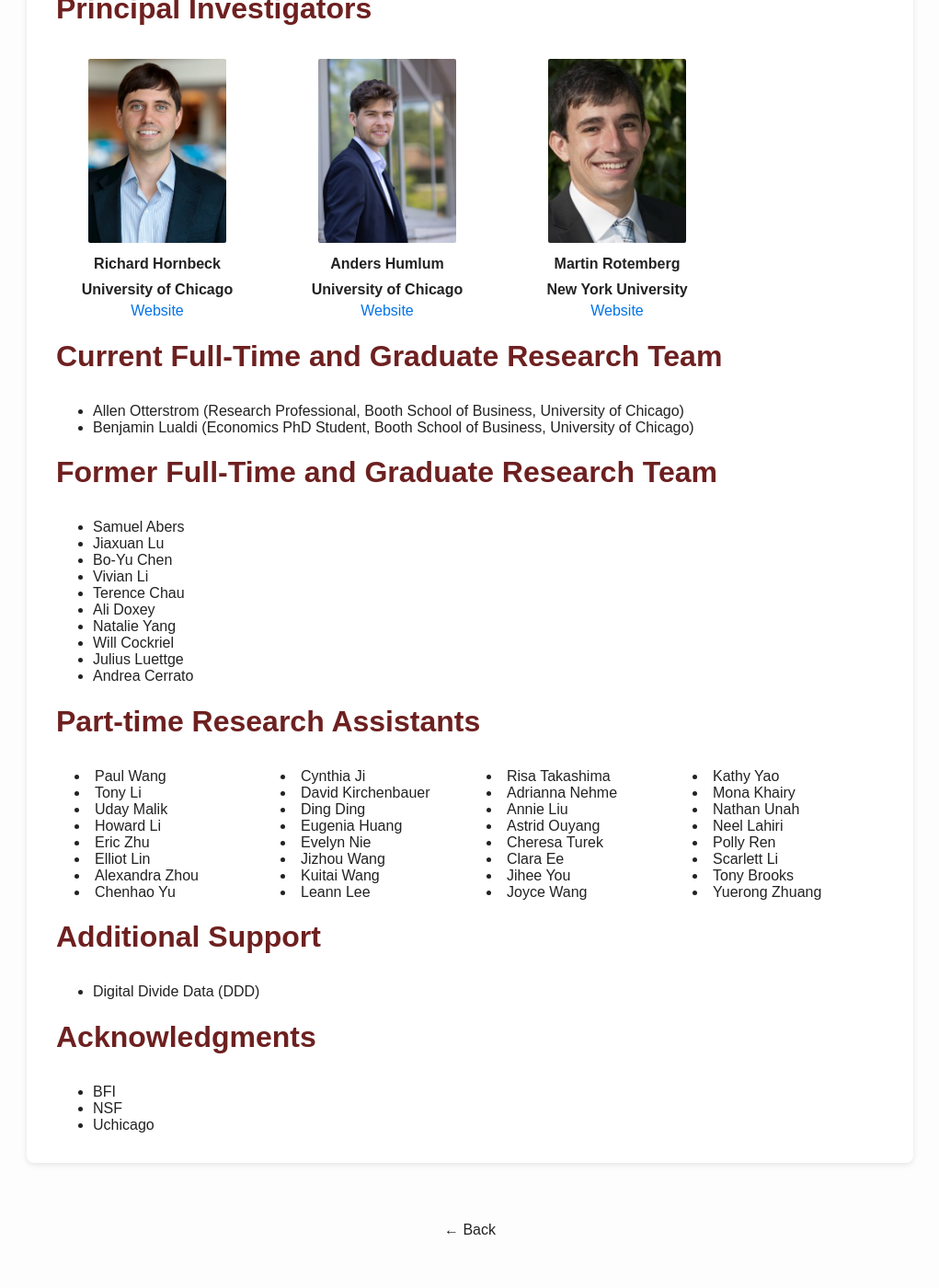
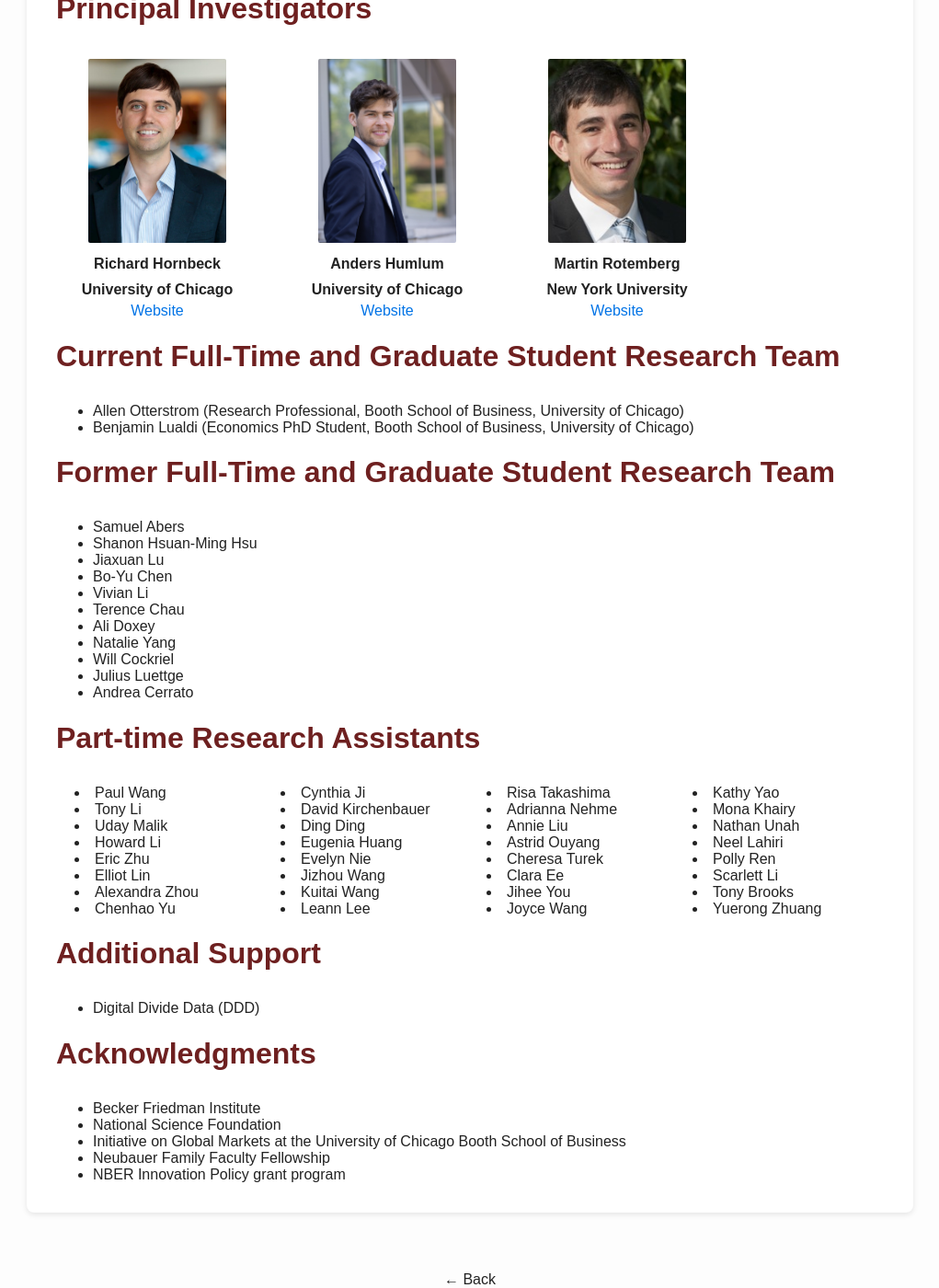
Before and after one commit to allen-otterstrom/CMF_data, a Jekyll site: the page built from who-we-are.md, in a window 1280 px wide and 1400 px high, scrolled down 163 px. Shown: the whole window at 92% size, without its empty margins (129-1150 px from the left). Built offline with Jekyll 4.4.1, drawn with Linux system fonts in a browser that asks for light colours; before the commit the page ends 1509 px from its top, so only the background shows below that.

Commit message:
Update who-we-are.md

```diff
--- a/who-we-are.md
+++ b/who-we-are.md
@@ -101,12 +101,13 @@ title: Who We Are
   </div>
 </div>
 
-# Current Full-Time and Graduate Research Team
+# Current Full-Time and Graduate Student Research Team
 - Allen Otterstrom (Research Professional, Booth School of Business, University of Chicago)
 - Benjamin Lualdi (Economics PhD Student, Booth School of Business, University of Chicago)
 
-# Former Full-Time and Graduate Research Team
+# Former Full-Time and Graduate Student Research Team
 - Samuel Abers
+- Shanon Hsuan-Ming Hsu
 - Jiaxuan Lu
 - Bo-Yu Chen
 - Vivian Li
@@ -157,6 +158,8 @@ title: Who We Are
 - Digital Divide Data (DDD)
 
 # Acknowledgments
-- BFI
-- NSF
-- Uchicago
+- Becker Friedman Institute
+- National Science Foundation
+- Initiative on Global Markets at the University of Chicago Booth School of Business
+- Neubauer Family Faculty Fellowship
+- NBER Innovation Policy grant program
```
